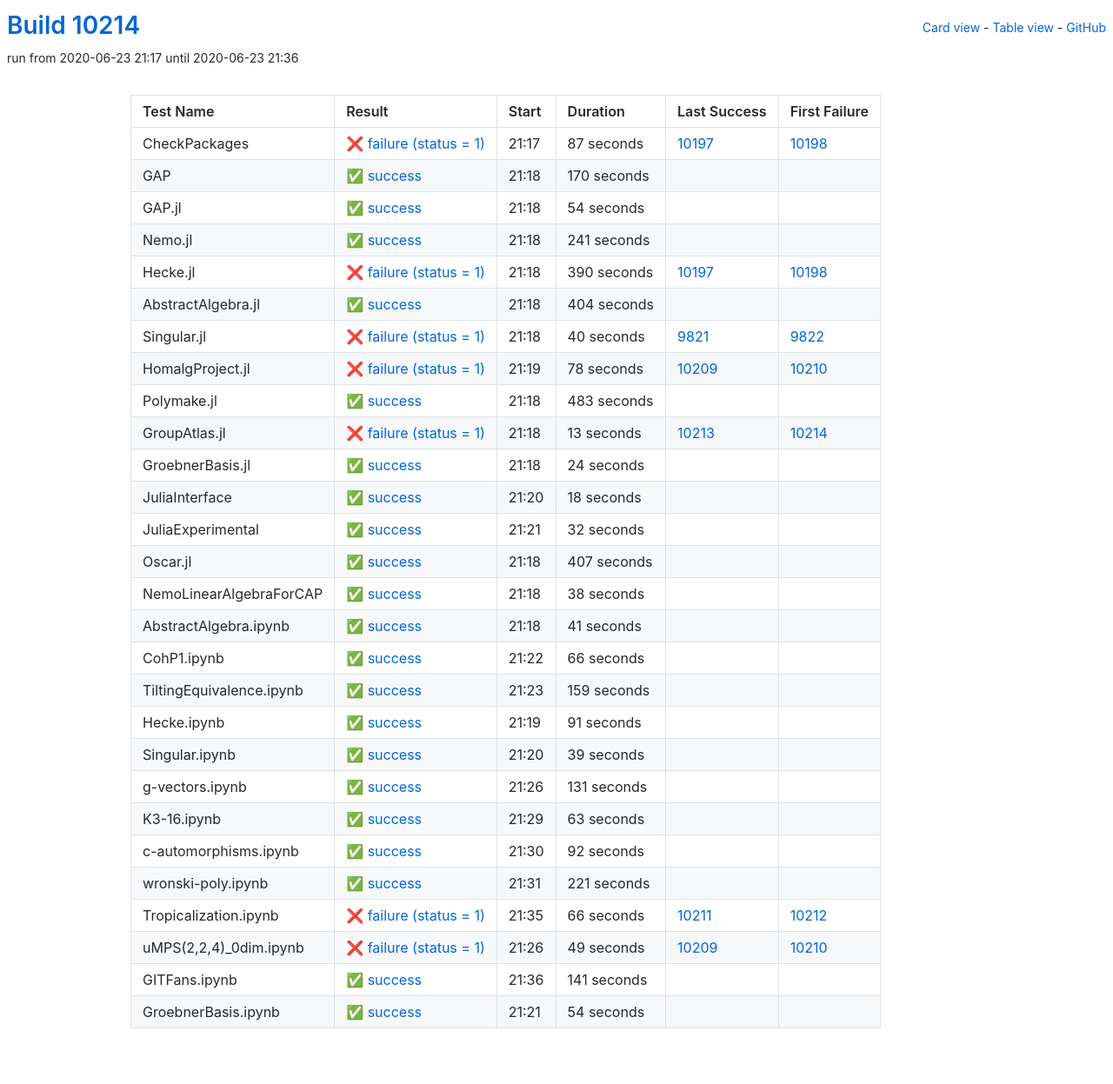
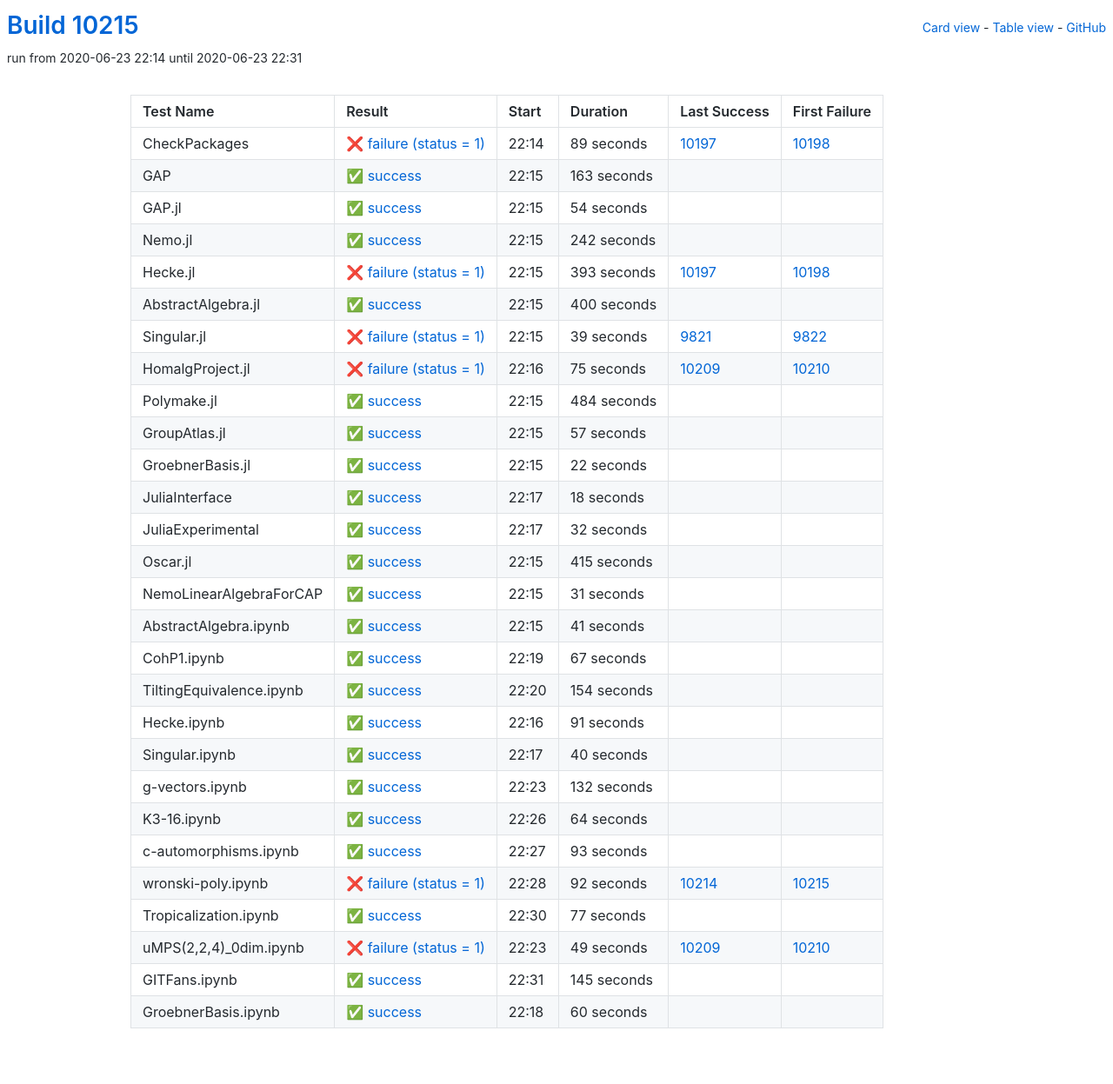
Before and after one commit to oscar-system/oscar-ci-status, a Jekyll site: the page built from table.html, in a window 1280 px wide. Shown: the whole page at 87% size. Built offline with Jekyll 4.4.1, drawn with Linux system fonts in a browser that asks for light colours.

Commit message:
Build #10215

```diff
--- a/_data/ci.yml
+++ b/_data/ci.yml
@@ -1,6 +1,6 @@
 ---
-build: 10214
-build_url: https://oscarci.mathematik.uni-kl.de/job/oscar/10214/
+build: 10215
+build_url: https://oscarci.mathematik.uni-kl.de/job/oscar/10215/
 job: oscar
 organization: oscar-system
 repo: oscar-ci-status
@@ -8,32 +8,32 @@ repourl: https://github.com/oscar-system/oscar-ci-status
 tests:
 - name: CheckPackages
   id: checkpackages
-  log: https://oscarci.mathematik.uni-kl.de/job/oscar/10214/artifact/logs/build-10214/CheckPackages.log
-  start: 2020-06-23 21:17
+  log: https://oscarci.mathematik.uni-kl.de/job/oscar/10215/artifact/logs/build-10215/CheckPackages.log
+  start: 2020-06-23 22:14
   success: false
   exitcode: 1
   status: failure
-  duration: 87
+  duration: 89
   last_success: 10197
   last_success_url: https://oscarci.mathematik.uni-kl.de/job/oscar/10197/
   first_failure: 10198
   first_failure_url: https://oscarci.mathematik.uni-kl.de/job/oscar/10198/
 - name: GAP
   id: gap
-  log: https://oscarci.mathematik.uni-kl.de/job/oscar/10214/artifact/logs/build-10214/GAP.log
-  start: 2020-06-23 21:18
+  log: https://oscarci.mathematik.uni-kl.de/job/oscar/10215/artifact/logs/build-10215/GAP.log
+  start: 2020-06-23 22:15
   success: true
   exitcode: 0
   status: success
-  duration: 170
+  duration: 163
   last_success: false
   last_success_url:
   first_failure: false
   first_failure_url:
 - name: GAP.jl
   id: gap-jl
-  log: https://oscarci.mathematik.uni-kl.de/job/oscar/10214/artifact/logs/build-10214/GAP.jl.log
-  start: 2020-06-23 21:18
+  log: https://oscarci.mathematik.uni-kl.de/job/oscar/10215/artifact/logs/build-10215/GAP.jl.log
+  start: 2020-06-23 22:15
   success: true
   exitcode: 0
   status: success
@@ -44,104 +44,104 @@ tests:
   first_failure_url:
 - name: Nemo.jl
   id: nemo-jl
-  log: https://oscarci.mathematik.uni-kl.de/job/oscar/10214/artifact/logs/build-10214/Nemo.jl.log
-  start: 2020-06-23 21:18
+  log: https://oscarci.mathematik.uni-kl.de/job/oscar/10215/artifact/logs/build-10215/Nemo.jl.log
+  start: 2020-06-23 22:15
   success: true
   exitcode: 0
   status: success
-  duration: 241
+  duration: 242
   last_success: false
   last_success_url:
   first_failure: false
   first_failure_url:
 - name: Hecke.jl
   id: hecke-jl
-  log: https://oscarci.mathematik.uni-kl.de/job/oscar/10214/artifact/logs/build-10214/Hecke.jl.log
-  start: 2020-06-23 21:18
+  log: https://oscarci.mathematik.uni-kl.de/job/oscar/10215/artifact/logs/build-10215/Hecke.jl.log
+  start: 2020-06-23 22:15
   success: false
   exitcode: 1
   status: failure
-  duration: 390
+  duration: 393
   last_success: 10197
   last_success_url: https://oscarci.mathematik.uni-kl.de/job/oscar/10197/
   first_failure: 10198
   first_failure_url: https://oscarci.mathematik.uni-kl.de/job/oscar/10198/
 - name: AbstractAlgebra.jl
   id: abstractalgebra-jl
-  log: https://oscarci.mathematik.uni-kl.de/job/oscar/10214/artifact/logs/build-10214/AbstractAlgebra.jl.log
-  start: 2020-06-23 21:18
+  log: https://oscarci.mathematik.uni-kl.de/job/oscar/10215/artifact/logs/build-10215/AbstractAlgebra.jl.log
+  start: 2020-06-23 22:15
   success: true
   exitcode: 0
   status: success
-  duration: 404
+  duration: 400
   last_success: false
   last_success_url:
   first_failure: false
   first_failure_url:
 - name: Singular.jl
   id: singular-jl
-  log: https://oscarci.mathematik.uni-kl.de/job/oscar/10214/artifact/logs/build-10214/Singular.jl.log
-  start: 2020-06-23 21:18
+  log: https://oscarci.mathematik.uni-kl.de/job/oscar/10215/artifact/logs/build-10215/Singular.jl.log
+  start: 2020-06-23 22:15
   success: false
   exitcode: 1
   status: failure
-  duration: 40
+  duration: 39
   last_success: 9821
   last_success_url: https://oscarci.mathematik.uni-kl.de/job/oscar/9821/
   first_failure: 9822
   first_failure_url: https://oscarci.mathematik.uni-kl.de/job/oscar/9822/
 - name: HomalgProject.jl
   id: homalgproject-jl
-  log: https://oscarci.mathematik.uni-kl.de/job/oscar/10214/artifact/logs/build-10214/HomalgProject.jl.log
-  start: 2020-06-23 21:19
+  log: https://oscarci.mathematik.uni-kl.de/job/oscar/10215/artifact/logs/build-10215/HomalgProject.jl.log
+  start: 2020-06-23 22:16
   success: false
   exitcode: 1
   status: failure
-  duration: 78
+  duration: 75
   last_success: 10209
   last_success_url: https://oscarci.mathematik.uni-kl.de/job/oscar/10209/
   first_failure: 10210
   first_failure_url: https://oscarci.mathematik.uni-kl.de/job/oscar/10210/
 - name: Polymake.jl
   id: polymake-jl
-  log: https://oscarci.mathematik.uni-kl.de/job/oscar/10214/artifact/logs/build-10214/Polymake.jl.log
-  start: 2020-06-23 21:18
+  log: https://oscarci.mathematik.uni-kl.de/job/oscar/10215/artifact/logs/build-10215/Polymake.jl.log
+  start: 2020-06-23 22:15
   success: true
   exitcode: 0
   status: success
-  duration: 483
+  duration: 484
   last_success: false
   last_success_url:
   first_failure: false
   first_failure_url:
 - name: GroupAtlas.jl
   id: groupatlas-jl
-  log: https://oscarci.mathematik.uni-kl.de/job/oscar/10214/artifact/logs/build-10214/GroupAtlas.jl.log
-  start: 2020-06-23 21:18
-  success: false
-  exitcode: 1
-  status: failure
-  duration: 13
-  last_success: 10213
-  last_success_url: https://oscarci.mathematik.uni-kl.de/job/oscar/10213/
-  first_failure: 10214
-  first_failure_url: https://oscarci.mathematik.uni-kl.de/job/oscar/10214/
-- name: GroebnerBasis.jl
-  id: groebnerbasis-jl
-  log: https://oscarci.mathematik.uni-kl.de/job/oscar/10214/artifact/logs/build-10214/GroebnerBasis.jl.log
-  start: 2020-06-23 21:18
+  log: https://oscarci.mathematik.uni-kl.de/job/oscar/10215/artifact/logs/build-10215/GroupAtlas.jl.log
+  start: 2020-06-23 22:15
   success: true
   exitcode: 0
   status: success
-  duration: 24
+  duration: 57
+  last_success: false
+  last_success_url:
+  first_failure: false
+  first_failure_url:
+- name: GroebnerBasis.jl
+  id: groebnerbasis-jl
+  log: https://oscarci.mathematik.uni-kl.de/job/oscar/10215/artifact/logs/build-10215/GroebnerBasis.jl.log
+  start: 2020-06-23 22:15
+  success: true
+  exitcode: 0
+  status: success
+  duration: 22
   last_success: false
   last_success_url:
   first_failure: false
   first_failure_url:
 - name: JuliaInterface
   id: juliainterface
-  log: https://oscarci.mathematik.uni-kl.de/job/oscar/10214/artifact/logs/build-10214/JuliaInterface.log
-  start: 2020-06-23 21:20
+  log: https://oscarci.mathematik.uni-kl.de/job/oscar/10215/artifact/logs/build-10215/JuliaInterface.log
+  start: 2020-06-23 22:17
   success: true
   exitcode: 0
   status: success
@@ -152,8 +152,8 @@ tests:
   first_failure_url:
 - name: JuliaExperimental
   id: juliaexperimental
-  log: https://oscarci.mathematik.uni-kl.de/job/oscar/10214/artifact/logs/build-10214/JuliaExperimental.log
-  start: 2020-06-23 21:21
+  log: https://oscarci.mathematik.uni-kl.de/job/oscar/10215/artifact/logs/build-10215/JuliaExperimental.log
+  start: 2020-06-23 22:17
   success: true
   exitcode: 0
   status: success
@@ -164,32 +164,32 @@ tests:
   first_failure_url:
 - name: Oscar.jl
   id: oscar-jl
-  log: https://oscarci.mathematik.uni-kl.de/job/oscar/10214/artifact/logs/build-10214/Oscar.jl.log
-  start: 2020-06-23 21:18
+  log: https://oscarci.mathematik.uni-kl.de/job/oscar/10215/artifact/logs/build-10215/Oscar.jl.log
+  start: 2020-06-23 22:15
   success: true
   exitcode: 0
   status: success
-  duration: 407
+  duration: 415
   last_success: false
   last_success_url:
   first_failure: false
   first_failure_url:
 - name: NemoLinearAlgebraForCAP
   id: nemolinearalgebraforcap
-  log: https://oscarci.mathematik.uni-kl.de/job/oscar/10214/artifact/logs/build-10214/NemoLinearAlgebraForCAP.log
-  start: 2020-06-23 21:18
+  log: https://oscarci.mathematik.uni-kl.de/job/oscar/10215/artifact/logs/build-10215/NemoLinearAlgebraForCAP.log
+  start: 2020-06-23 22:15
   success: true
   exitcode: 0
   status: success
-  duration: 38
+  duration: 31
   last_success: false
   last_success_url:
   first_failure: false
   first_failure_url:
 - name: AbstractAlgebra.ipynb
   id: abstractalgebra-ipynb
-  log: https://oscarci.mathematik.uni-kl.de/job/oscar/10214/artifact/logs/build-10214/AbstractAlgebra.ipynb.log
-  start: 2020-06-23 21:18
+  log: https://oscarci.mathematik.uni-kl.de/job/oscar/10215/artifact/logs/build-10215/AbstractAlgebra.ipynb.log
+  start: 2020-06-23 22:15
   success: true
   exitcode: 0
   status: success
@@ -200,32 +200,32 @@ tests:
   first_failure_url:
 - name: CohP1.ipynb
   id: cohp1-ipynb
-  log: https://oscarci.mathematik.uni-kl.de/job/oscar/10214/artifact/logs/build-10214/CohP1.ipynb.log
-  start: 2020-06-23 21:22
+  log: https://oscarci.mathematik.uni-kl.de/job/oscar/10215/artifact/logs/build-10215/CohP1.ipynb.log
+  start: 2020-06-23 22:19
   success: true
   exitcode: 0
   status: success
-  duration: 66
+  duration: 67
   last_success: false
   last_success_url:
   first_failure: false
   first_failure_url:
 - name: TiltingEquivalence.ipynb
   id: tiltingequivalence-ipynb
-  log: https://oscarci.mathematik.uni-kl.de/job/oscar/10214/artifact/logs/build-10214/TiltingEquivalence.ipynb.log
-  start: 2020-06-23 21:23
+  log: https://oscarci.mathematik.uni-kl.de/job/oscar/10215/artifact/logs/build-10215/TiltingEquivalence.ipynb.log
+  start: 2020-06-23 22:20
   success: true
   exitcode: 0
   status: success
-  duration: 159
+  duration: 154
   last_success: false
   last_success_url:
   first_failure: false
   first_failure_url:
 - name: Hecke.ipynb
   id: hecke-ipynb
-  log: https://oscarci.mathematik.uni-kl.de/job/oscar/10214/artifact/logs/build-10214/Hecke.ipynb.log
-  start: 2020-06-23 21:19
+  log: https://oscarci.mathematik.uni-kl.de/job/oscar/10215/artifact/logs/build-10215/Hecke.ipynb.log
+  start: 2020-06-23 22:16
   success: true
   exitcode: 0
   status: success
@@ -236,80 +236,80 @@ tests:
   first_failure_url:
 - name: Singular.ipynb
   id: singular-ipynb
-  log: https://oscarci.mathematik.uni-kl.de/job/oscar/10214/artifact/logs/build-10214/Singular.ipynb.log
-  start: 2020-06-23 21:20
+  log: https://oscarci.mathematik.uni-kl.de/job/oscar/10215/artifact/logs/build-10215/Singular.ipynb.log
+  start: 2020-06-23 22:17
   success: true
   exitcode: 0
   status: success
-  duration: 39
+  duration: 40
   last_success: false
   last_success_url:
   first_failure: false
   first_failure_url:
 - name: g-vectors.ipynb
   id: g-vectors-ipynb
-  log: https://oscarci.mathematik.uni-kl.de/job/oscar/10214/artifact/logs/build-10214/g-vectors.ipynb.log
-  start: 2020-06-23 21:26
+  log: https://oscarci.mathematik.uni-kl.de/job/oscar/10215/artifact/logs/build-10215/g-vectors.ipynb.log
+  start: 2020-06-23 22:23
   success: true
   exitcode: 0
   status: success
-  duration: 131
+  duration: 132
   last_success: false
   last_success_url:
   first_failure: false
   first_failure_url:
 - name: K3-16.ipynb
   id: k3-16-ipynb
-  log: https://oscarci.mathematik.uni-kl.de/job/oscar/10214/artifact/logs/build-10214/K3-16.ipynb.log
-  start: 2020-06-23 21:29
+  log: https://oscarci.mathematik.uni-kl.de/job/oscar/10215/artifact/logs/build-10215/K3-16.ipynb.log
+  start: 2020-06-23 22:26
   success: true
   exitcode: 0
   status: success
-  duration: 63
+  duration: 64
   last_success: false
   last_success_url:
   first_failure: false
   first_failure_url:
 - name: c-automorphisms.ipynb
   id: c-automorphisms-ipynb
-  log: https://oscarci.mathematik.uni-kl.de/job/oscar/10214/artifact/logs/build-10214/c-automorphisms.ipynb.log
-  start: 2020-06-23 21:30
+  log: https://oscarci.mathematik.uni-kl.de/job/oscar/10215/artifact/logs/build-10215/c-automorphisms.ipynb.log
+  start: 2020-06-23 22:27
   success: true
   exitcode: 0
   status: success
-  duration: 92
+  duration: 93
   last_success: false
   last_success_url:
   first_failure: false
   first_failure_url:
 - name: wronski-poly.ipynb
   id: wronski-poly-ipynb
-  log: https://oscarci.mathematik.uni-kl.de/job/oscar/10214/artifact/logs/build-10214/wronski-poly.ipynb.log
-  start: 2020-06-23 21:31
+  log: https://oscarci.mathematik.uni-kl.de/job/oscar/10215/artifact/logs/build-10215/wronski-poly.ipynb.log
+  start: 2020-06-23 22:28
+  success: false
+  exitcode: 1
+  status: failure
+  duration: 92
+  last_success: 10214
+  last_success_url: https://oscarci.mathematik.uni-kl.de/job/oscar/10214/
+  first_failure: 10215
+  first_failure_url: https://oscarci.mathematik.uni-kl.de/job/oscar/10215/
+- name: Tropicalization.ipynb
+  id: tropicalization-ipynb
+  log: https://oscarci.mathematik.uni-kl.de/job/oscar/10215/artifact/logs/build-10215/Tropicalization.ipynb.log
+  start: 2020-06-23 22:30
   success: true
   exitcode: 0
   status: success
-  duration: 221
+  duration: 77
   last_success: false
   last_success_url:
   first_failure: false
   first_failure_url:
-- name: Tropicalization.ipynb
-  id: tropicalization-ipynb
-  log: https://oscarci.mathematik.uni-kl.de/job/oscar/10214/artifact/logs/build-10214/Tropicalization.ipynb.log
-  start: 2020-06-23 21:35
-  success: false
-  exitcode: 1
-  status: failure
-  duration: 66
-  last_success: 10211
-  last_success_url: https://oscarci.mathematik.uni-kl.de/job/oscar/10211/
-  first_failure: 10212
-  first_failure_url: https://oscarci.mathematik.uni-kl.de/job/oscar/10212/
 - name: uMPS(2,2,4)_0dim.ipynb
   id: umps-2-2-4-0dim-ipynb
-  log: https://oscarci.mathematik.uni-kl.de/job/oscar/10214/artifact/logs/build-10214/uMPS-2-2-4-_0dim.ipynb.log
-  start: 2020-06-23 21:26
+  log: https://oscarci.mathematik.uni-kl.de/job/oscar/10215/artifact/logs/build-10215/uMPS-2-2-4-_0dim.ipynb.log
+  start: 2020-06-23 22:23
   success: false
   exitcode: 1
   status: failure
@@ -320,24 +320,24 @@ tests:
   first_failure_url: https://oscarci.mathematik.uni-kl.de/job/oscar/10210/
 - name: GITFans.ipynb
   id: gitfans-ipynb
-  log: https://oscarci.mathematik.uni-kl.de/job/oscar/10214/artifact/logs/build-10214/GITFans.ipynb.log
-  start: 2020-06-23 21:36
+  log: https://oscarci.mathematik.uni-kl.de/job/oscar/10215/artifact/logs/build-10215/GITFans.ipynb.log
+  start: 2020-06-23 22:31
   success: true
   exitcode: 0
   status: success
-  duration: 141
+  duration: 145
   last_success: false
   last_success_url:
   first_failure: false
   first_failure_url:
 - name: GroebnerBasis.ipynb
   id: groebnerbasis-ipynb
-  log: https://oscarci.mathematik.uni-kl.de/job/oscar/10214/artifact/logs/build-10214/GroebnerBasis.ipynb.log
-  start: 2020-06-23 21:21
+  log: https://oscarci.mathematik.uni-kl.de/job/oscar/10215/artifact/logs/build-10215/GroebnerBasis.ipynb.log
+  start: 2020-06-23 22:18
   success: true
   exitcode: 0
   status: success
-  duration: 54
+  duration: 60
   last_success: false
   last_success_url:
   first_failure: false
```
Also changed, not shown: README.md.
